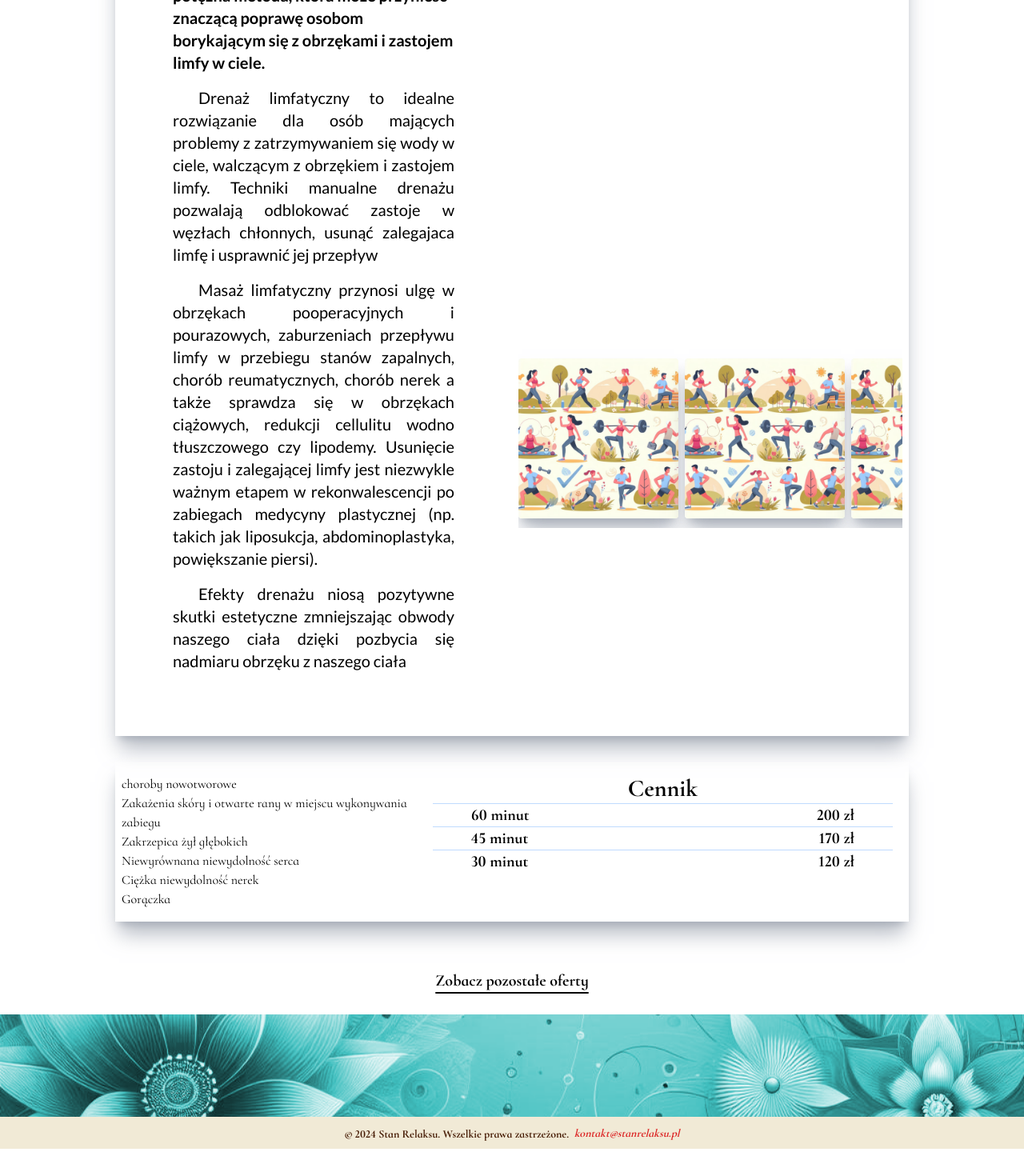
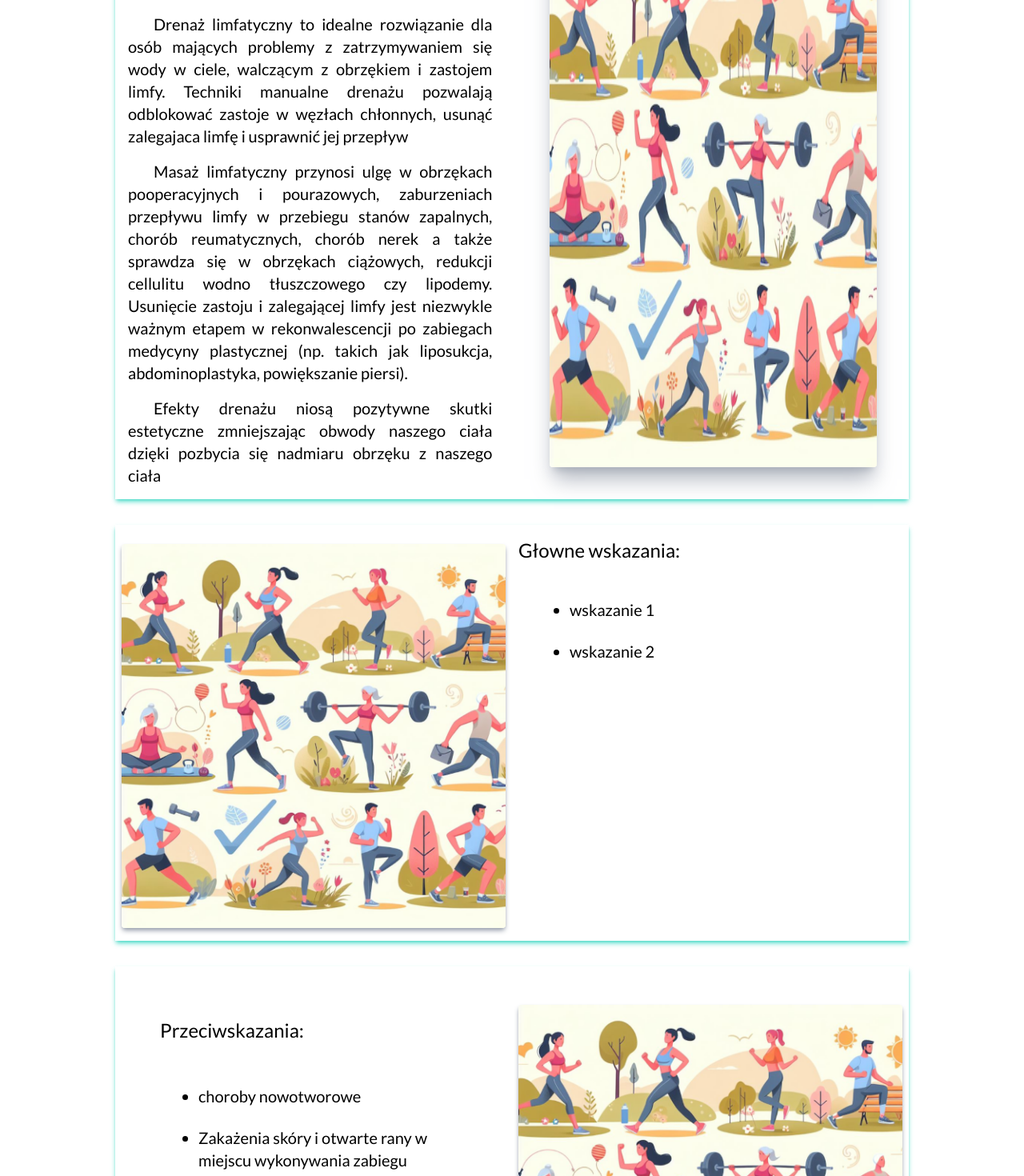
Before and after one commit to PiotrRegulski/stan-relaksu, a Next.js app: page /offer/drenaz-limfatyczny in a window 1280 px wide. Shown: the part 480-1950 px from the top of the page at 80% size. Before the commit the page ends 1916 px from the top, so only its background shows below. Built offline with nearby package versions, Linux system fonts and the light colour scheme.

Commit message:
changed paddings and margins

```diff
--- a/src/app/offer/[slug]/page.tsx
+++ b/src/app/offer/[slug]/page.tsx
@@ -1,4 +1,3 @@
-"use client";
 import { OfferItem } from "@/data/OfferItem";
 import React from "react";
 import Image from "next/image";
@@ -16,10 +15,14 @@ type PricesType = {
   priceName: string;
   price: string;
 };
-type ContraindicationsType={
-  id:string;
-  contraindication:string;
-}
+type ContraindicationsType = {
+  id: string;
+  contraindication: string;
+};
+type IndicationsType = {
+  id: string;
+  indication: string;
+};
 // Definicja typu dla pojedynczego elementu oferty
 type OfferItemType = {
   id: string;
@@ -29,7 +32,8 @@ type OfferItemType = {
   image: string;
   prices: PricesType[];
   advantages: AdvantageType[];
-  contraindications:ContraindicationsType[];
+  contraindications: ContraindicationsType[];
+  indications: IndicationsType[];
 
   // Dodaj pozostałe pola zgodnie z definicją OfferItem
 };
@@ -67,19 +71,8 @@ const OfferDetailsPage: React.FC<OfferDetailsPageProps> = ({ params }) => {
     <>
       <PageHeader id={"offerDetail"}>{offerDetail.title}</PageHeader>
 
-      <section className="grid grid-cols-1 lg:grid-cols-2 lg:gap-4  h-2/3 md:py-4 md:px-2  shadow-xl shadow-gray-400/75 md:mx-36 md:my-8">
-        <div className="md:px-12 md:py-12 px-2 ">
-          <div className="lg:hidden ">
-            {" "}
-            <Image
-              src={`/${offerDetail.image}`}
-              alt={offerDetail.title}
-              width={300}
-              height={250}
-              className=" mx-auto   z-0 animate-fadeIn rounded border-1 border-white shadow-xl shadow-gray-400/75 transition-transform duration-200 ease-in-out hover:scale-[1.02]"
-            />
-          </div>
-
+      <section className="flex flex-cols lg:flex-row   lg:gap-4 h-2/3  shadow-md shadow-teal-400/75 md:mx-36 md:my-8" >
+        <div className=" w-screen md:w-1/2">
           <p
             className={` ${lato.className} text-xl mx-4 my-4  indent-8 font-semibold`}
           >
@@ -95,48 +88,68 @@ const OfferDetailsPage: React.FC<OfferDetailsPageProps> = ({ params }) => {
             ))}
           </ul>
         </div>
-        <div className=" sm:grid sm:justify-items-center sm:content-center sm:mt-4  size-full h-full min-w-full ">
+        <div className=" flex justify-center w-screen md:w-1/2 px-10 py-10 ">
           <Image
             src={`/${offerDetail.image}`}
             alt={offerDetail.title}
-            width={300}
-            height={300}
-            className=" hidden sm:block  z-0 animate-fadeIn rounded border-1 border-white shadow-xl shadow-gray-400/75 transition-transform duration-200 ease-in-out hover:scale-[1.02]"
+            width={500}
+            height={500}
+            className="   animate-fadeIn rounded border-1 border-white shadow-xl shadow-gray-400/75 transition-transform duration-200 ease-in-out  "
           />
-          <div className=" flex gap-2 z-10  py-3 overflow-auto ">
+        </div>
+      </section>
+
+      <section
+        id="wskazania"
+        className="grid grid-cols-1 lg:grid-cols-2 lg:gap-4  h-2/3 md:py-4 md:px-2  shadow-md shadow-teal-400/75 md:mx-36 md:my-8"
+      >
+        <div className="grid grid-cols-1 gap-4 place-items-center">
           <Image
             src={`/${offerDetail.image}`}
             alt={offerDetail.title}
-              width={200}
-              height={200}
-              className="  animate-fadeIn rounded border-1 border-white shadow-xl shadow-gray-400/75 transition-transform duration-200 ease-in-out hover:scale-[1.02]"
+            width={500}
+            height={500}
+            className=" shadow-md shadow-gray-400    animate-fadeIn rounded border-1 border-white  duration-200 ease-in-out hover:scale-[1.02] mt-2"
           />
+        </div>
+        <div className={`${lato.className}`}>
+          <h3 className="text-2xl">Głowne wskazania:</h3>
+          <ul className="list-disc text-xl py-8 ml-16">
+            {offerDetail.indications?.map((indication) => (
+              <li className="py-3" key={indication.id}>
+                {indication.indication}
+              </li>
+            ))}
+          </ul>
+        </div>
+      </section>
+
+      <section
+        id="przeciwskazania"
+        className="grid grid-cols-1 lg:grid-cols-2 lg:gap-4  h-2/3 md:py-4 md:px-2  shadow-md shadow-teal-400/75 md:mx-36 md:my-8"
+      >
+        <div className={`${lato.className} mx-12 my-12`}>
+          <h3 className="text-2xl">Przeciwskazania:</h3>
+          <ul className="list-disc text-xl mx-12 mt-10 ml-12">
+            {offerDetail.contraindications?.map((contraindication) => (
+              <li className="py-3" key={contraindication.id}>
+                {contraindication.contraindication}
+              </li>
+            ))}
+          </ul>
+        </div>
+        <div className="grid grid-cols-1 gap-4 place-items-center">
           <Image
             src={`/${offerDetail.image}`}
             alt={offerDetail.title}
-              width={200}
-              height={200}
-              className="  animate-fadeIn rounded border-1 border-white shadow-xl shadow-gray-400/75 transition-transform duration-200 ease-in-out hover:scale-[1.02]"
-            />
-            <Image
-              src={`/${offerDetail.image}`}
-              alt={offerDetail.title}
-              width={200}
-              height={200}
-              className="  animate-fadeIn rounded border-1 border-white shadow-xl shadow-gray-400/75 transition-transform duration-200 ease-in-out hover:scale-[1.01]"
-            />
-            <Image
-              src={`/${offerDetail.image}`}
-              alt={offerDetail.title}
-              width={200}
-              height={200}
-              className="  animate-fadeIn rounded border-1 border-white shadow-xl shadow-gray-400/75 transition-transform duration-200 ease-in-out hover:scale-[1.01]"
+            width={500}
+            height={500}
+            className="k shadow-md shadow-gray-400    animate-fadeIn rounded border-1 border-white  duration-200 ease-in-out hover:scale-[1.02] mt-2"
           />
         </div>
-        </div>
       </section>
+
       <section className=" flex justify-center shadow-xl shadow-gray-400/75  md:py-4 md:px-2 md:mx-36 md:my-8">
-      <div><ul>{offerDetail.contraindications?.map((contraindication)=>(<li key={contraindication.id}>{contraindication.contraindication}</li>))}</ul></div>
         <div className="w-2/3 ">
           <ul className="divide-y divide-blue-200 mx-3">
             <h3 className="flex justify-center text-3xl font-semibold">
@@ -156,7 +169,6 @@ const OfferDetailsPage: React.FC<OfferDetailsPageProps> = ({ params }) => {
             ))}
           </ul>
         </div>
-
       </section>
       <BackLink>Zobacz pozostałe oferty</BackLink>
     </>
--- a/src/components/homepage/PageHeader.tsx
+++ b/src/components/homepage/PageHeader.tsx
@@ -12,7 +12,7 @@ const PageHeader: React.FC<PageHeaderProps> = ({ children,id }) => {
       className="grid grid-cols-1 gap-2 place-items-center md:h-[5em]  bg-gradient-to-r from-teal-700/80 via-teal-500/75 to-teal-400/80 shadow-md shadow-gray-400 border-t-4 border-gray-400"
       // style={{ backgroundImage: "url('/ofertabg.png')" }}
     >
-      <h1 className="px-4 py-3 md:text-4xl text-xl text-center font-semibold bg-gradient-to-l from-teal-300/50 bg-opacity-75 rounded-xl  text-black underline">
+      <h1 className="px-4 py-3 xl:text-4xl text-xl text-center font-semibold bg-gradient-to-l from-teal-300/50 bg-opacity-75 rounded-xl  text-black underline">
         {children}
       </h1>
     </header>
--- a/src/components/layout/HamburgerIcon.jsx
+++ b/src/components/layout/HamburgerIcon.jsx
@@ -3,7 +3,7 @@ import React from "react";
 const HamburgerIcon = () => {
   return (
     <div>
-      <div className="block hamburger sm:hidden focus:outline-none" >
+      <div className="block hamburger xl:hidden focus:outline-none" >
         {/* Ikona hamburgera */}
         <div className="space-y-2">
           <span className="block h-0.5 w-6 animate-pulse bg-white"></span>
--- a/src/components/layout/MainFooter.jsx
+++ b/src/components/layout/MainFooter.jsx
@@ -4,7 +4,7 @@ const MainFooter = () => {
     return (
       <>
        <div
-        className=" grid grid-cols-1 gap-2 place-items-center sm:h-32 h-12 bg-cover bg-center "
+        className=" grid grid-cols-1 gap-2 place-items-center lg:h-32 h-12 bg-cover bg-center "
         style={{ backgroundImage: "url('/footerbg.png')" }}
       ></div>
         <footer className="bg-mainthemelogo text-center p-2 w-full">
--- a/src/components/layout/MainHeader.tsx
+++ b/src/components/layout/MainHeader.tsx
@@ -20,7 +20,7 @@ const MainHeader = () => {
         <NavbarMobile />
         <div className="flex lg:gap-24 ">
           <div
-            className={`${CormorantInfant.className} hidden sm:flex w-screen  px-4`}
+            className={`${CormorantInfant.className} hidden lg:flex w-screen  px-4`}
           >
             <Navbar />
           </div>
```
Also changed, not shown: src/app/about/page.tsx (+10 -11 lines), src/components/layout/NavbarMobile.tsx (+8 -8 lines), src/components/layout/WelcomCard.tsx (+8 -8 lines). Lines whose indentation alone changed are shown as unchanged.
